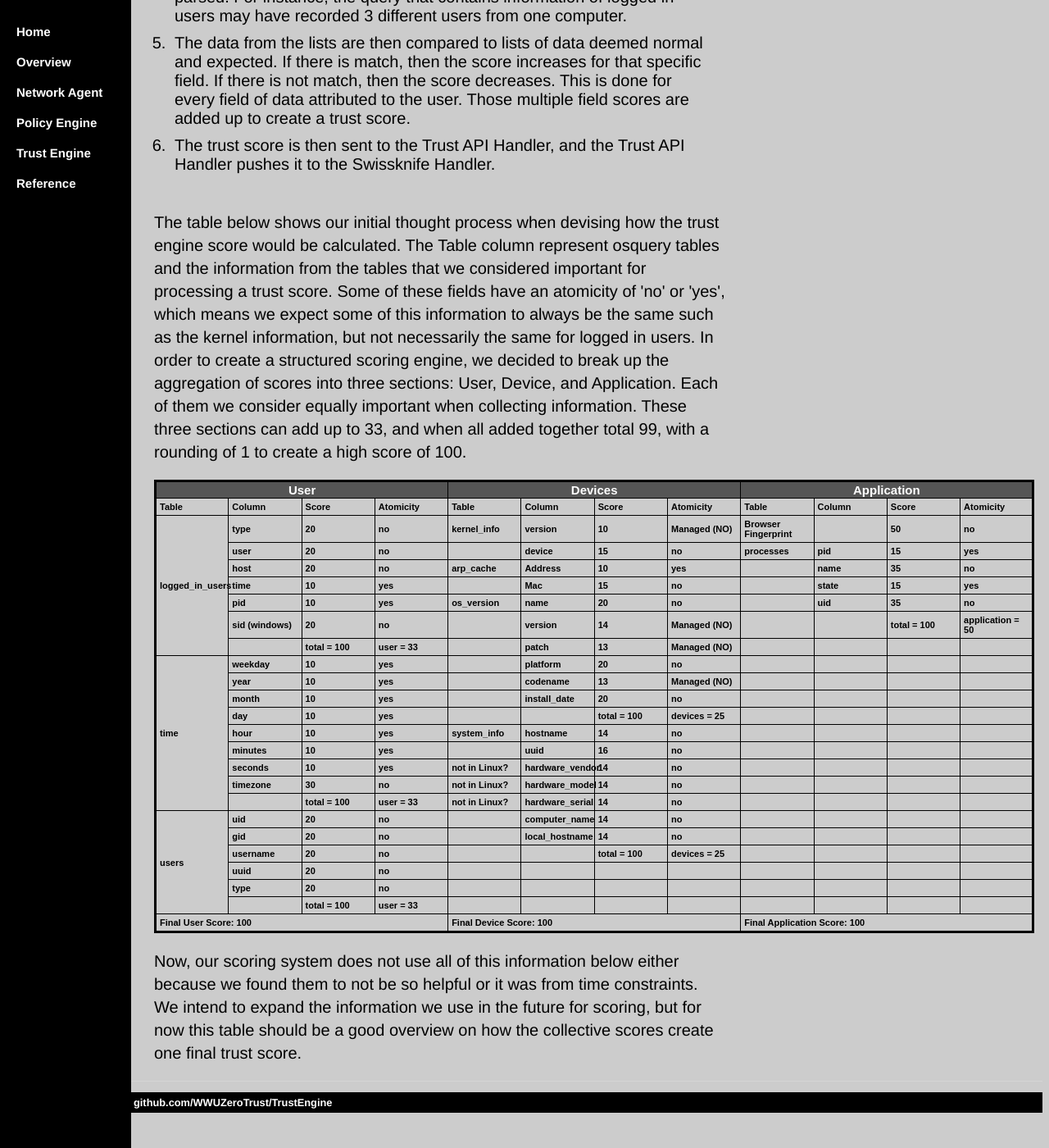
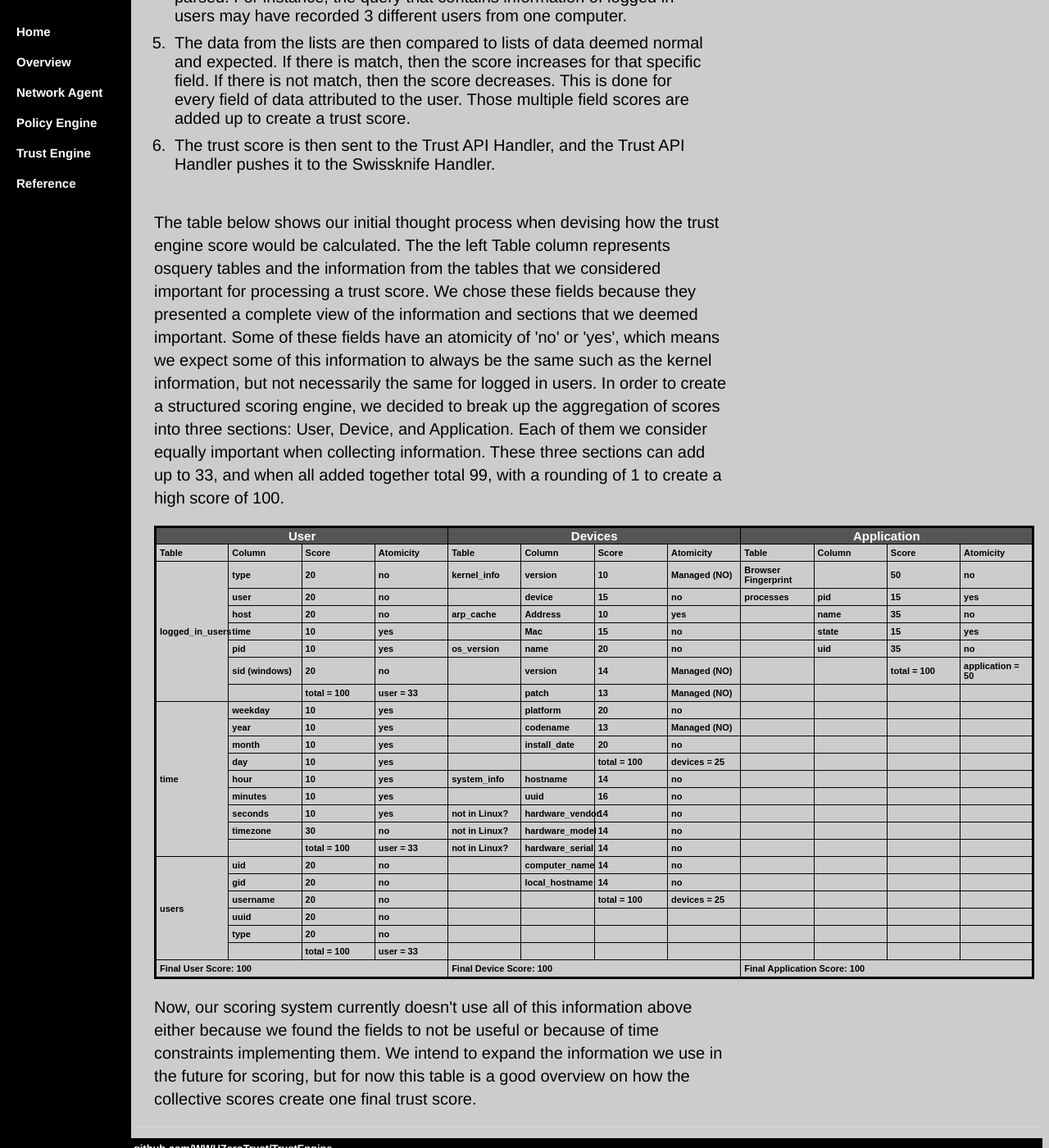
Before and after one commit to WWUZeroTrust/WWUZeroTrust.github.io, a Jekyll site: the page TrustEngine/index.html, which Jekyll copies as it is, in a window 1280 px wide and 1400 px high, scrolled down 4358 px. Shown: the whole window at 82% size. Built offline with Jekyll 4.4.1, drawn with Linux system fonts in a browser that asks for light colours.

Commit message:
Update index.html

```diff
--- a/TrustEngine/index.html
+++ b/TrustEngine/index.html
@@ -223,13 +223,13 @@
 	}
 	</style>
 
-	<p>The table below shows our initial thought process when devising how the trust engine score would be calculated. The Table column
-		represent osquery tables and the information from the tables that we considered important for processing a trust score. Some of these fields have
-		an atomicity of 'no' or 'yes', which means we expect some of this information to always be the same such as the kernel
-		information, but not necessarily the same for logged in users. In order to create a structured scoring engine, we decided to
-		break up the aggregation of scores into three sections: User, Device, and Application. Each of them we consider equally important
-		when collecting information. These three sections can add up to 33, and when all added together total 99, with a rounding of 1
-		to create a high score of 100.
+	<p>The table below shows our initial thought process when devising how the trust engine score would be calculated. The the left Table column
+		represents osquery tables and the information from the tables that we considered important for processing a trust score. We chose these fields
+		because they presented a complete view of the information and sections that we deemed important. Some of these fields have an atomicity of
+		'no' or 'yes', which means we expect some of this information to always be the same such as the kernel information, but not necessarily the
+		same for logged in users. In order to create a structured scoring engine, we decided to break up the aggregation of scores into three sections:
+		User, Device, and Application. Each of them we consider equally important when collecting information. These three sections can add up to 33,
+		and when all added together total 99, with a rounding of 1 to create a high score of 100.
 
 		</p>
 
@@ -261,9 +261,9 @@
  <tr><td colspan="4">Final User Score: 100</td><td colspan="4">Final Device Score: 100</td><td colspan="4">Final Application Score: 100</td></tr>
 </tbody></table>
 
-	<p>Now, our scoring system does not use all of this information below either because we found them to not be so helpful
-		or it was from time constraints. We intend to expand the information we use in the future for scoring, but for now this
-		table should be a good overview on how the collective scores create one final trust score.
+	<p>Now, our scoring system currently doesn't use all of this information above either because we found the fields to not be useful
+		or because of time constraints implementing them. We intend to expand the information we use in the future for scoring, but for now this
+		table is a good overview on how the collective scores create one final trust score.
 		</p>
 
 	</div>
```
